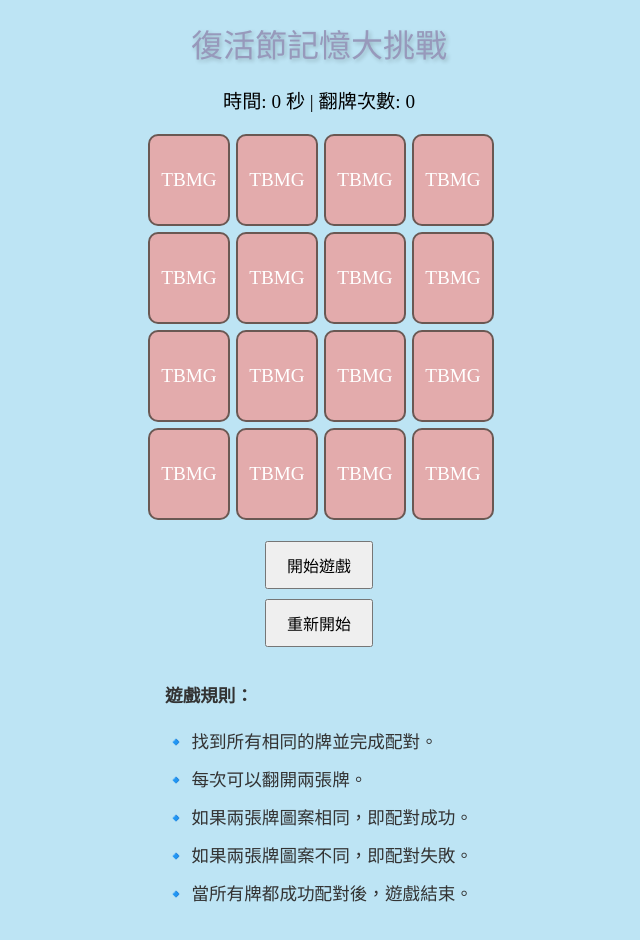
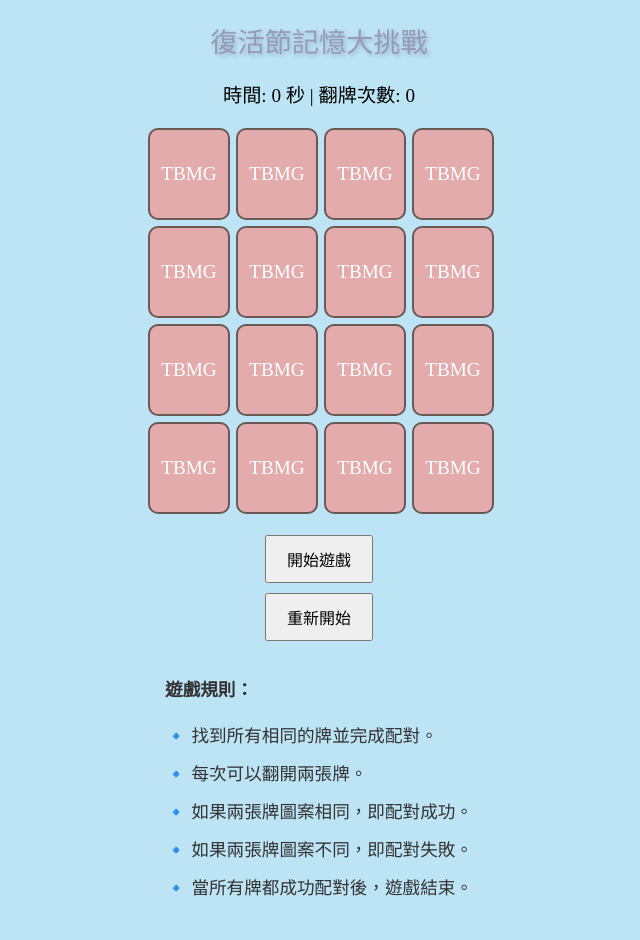
Before and after one commit to eunislun/easter, a plain HTML site: page index.html in a window 1280 px wide. Shown: the whole page, without its empty margins (321-961 px from the left). Drawn offline with Linux system fonts and the light colour scheme.

Commit message:
Update index.html

```diff
--- a/index.html
+++ b/index.html
@@ -3,7 +3,7 @@
 <head>
     <meta charset="UTF-8">
     <meta name="viewport" content="width=device-width, initial-scale=1.0">
-    <title>復活節記憶大挑戰</title>
+    <title>🐥復活節記憶大挑戰🐥</title>
     <style>
         body {
             font-family: 'Times New Roman', '新細明體', serif; /* 英文字體為 Times New Roman，中文字體為新細明體 */
@@ -15,7 +15,7 @@
             background-color: #bde4f4;
         }
         #game-title {
-            font-size: 2em;
+            font-size: 1.7em;
             color: #9799bb;
             margin-bottom: 20px;
             text-shadow: 2px 2px 4px rgba(0, 0, 0, 0.2);
```
